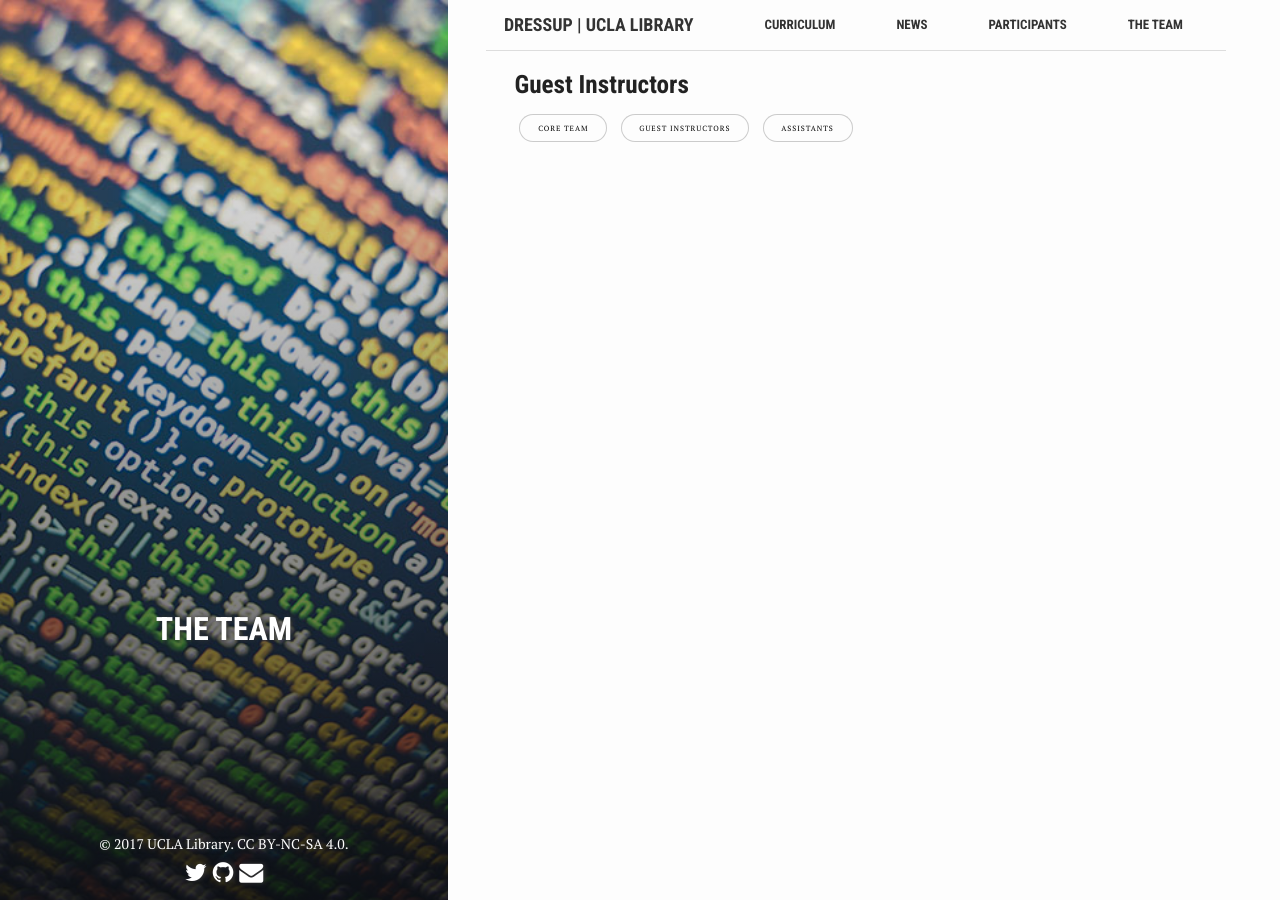
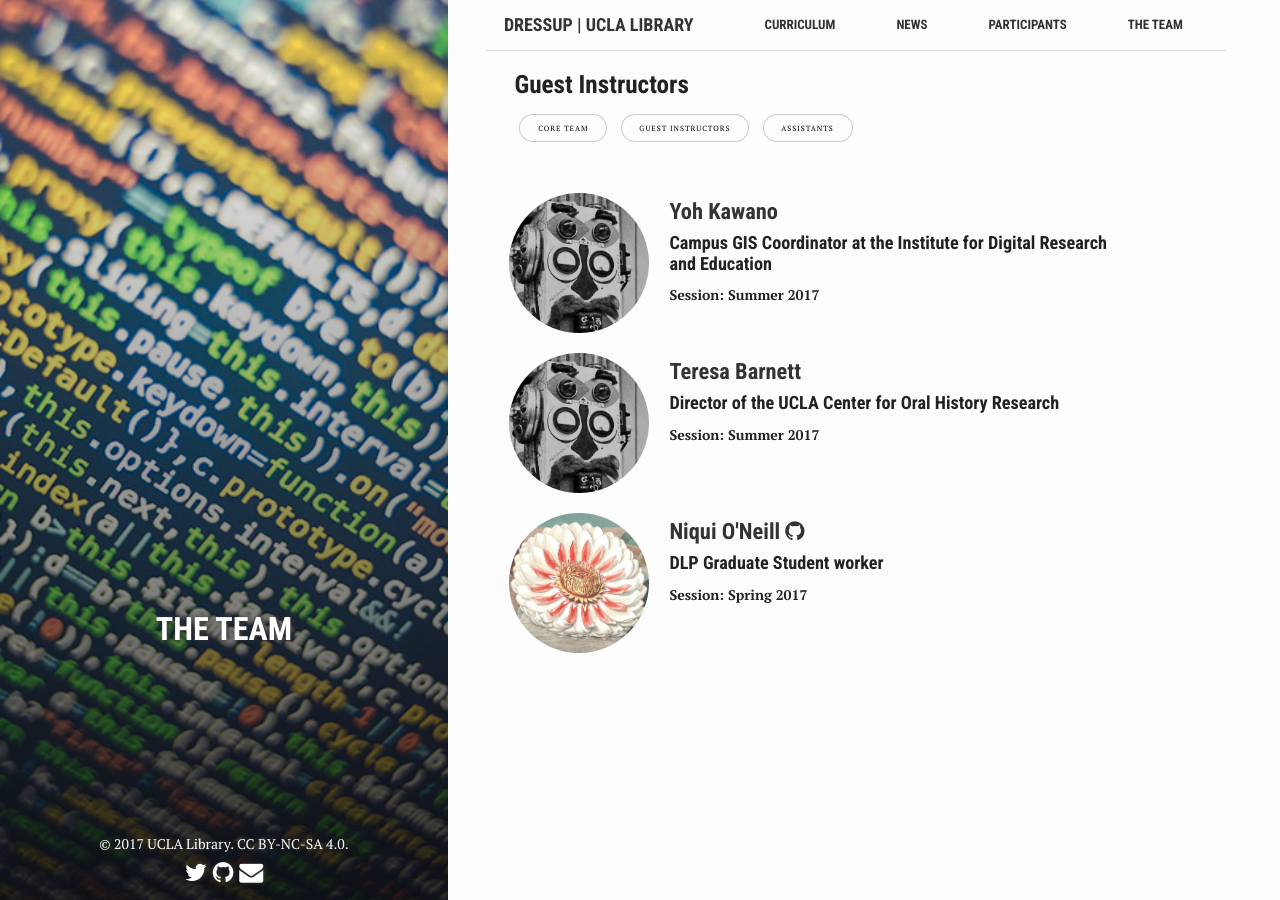
Before and after one commit to dnoneill/dressup-rebuild, a Jekyll site: the page built from _teamstatus/guest-instructor.md, in a window 1280 px wide. Built offline with Jekyll 4.4.1, drawn with Linux system fonts in a browser that asks for light colours.

Commit message:
added guest instructors, redid layout

```diff
--- a/_layouts/team.html
+++ b/_layouts/team.html
@@ -14,7 +14,7 @@
     {% endfor %}
     <br><br>
     {% for person in site.people %}
-    {% if person.role == status and person.status != 'alumni' %}
+    {% if person.role == status and person.status != 'alumni' and person.role == 'instructor' %}
     <div class="content">
         <div class="row">
             <div class="col-xs-2 col-sm-4 col-md-4 col-lg-4 col-xl-4" style="width: 16rem; height: 16rem;">
@@ -45,14 +45,14 @@
     </div>
     {% endif %}
     {% endfor %}
-    <br>
+    {{site.custom_sort}}
     <h2 id="alumni-header"></h2>
-    {% assign alumnisort = site.people | sort: 'date' | reverse %}
+    {% assign alumnisort = site.people | sort: 'session' | reverse %}
     {% for person in alumnisort %}
-    {% if person.role == status and person.status == 'alumni' %}
+    {% if person.role == status and person.status == 'alumni' or person.role != 'instructor' %}
     <script>
-    {% if page.title == "The Team" %}document.getElementById("alumni-header").innerHTML = "Core Team Alumni"
-    {% else %}document.getElementById("alumni-header").innerHTML = "{{page.title}} Alumni";{% endif %}
+    {% if page.title == "The Team" %}document.getElementById("alumni-header").innerHTML = "<br>Core Team Alumni"
+    {% elsif page.title == 'Core Team' %}document.getElementById("alumni-header").innerHTML = "<br>{{page.title}} Alumni";{% endif %}
     </script>
     <div class="content">
         <div class="row">
--- a/_people/niqui_oneill.md
+++ b/_people/niqui_oneill.md
@@ -1,14 +1,13 @@
 ---
 layout: people
 display_name: Niqui O'Neill
-title: Digital Projects Assistant
+title: DLP Graduate Student worker
 picture: waterlily
 twitter:
 github: dnoneill
 email:
 website:
-role: assistant
+role: guest-instructor
 session: Spring 2017
 date: 2017-04-01
-status: alumni
 ---
--- /dev/null
+++ b/_people/teresa_barnett.md
@@ -0,0 +1,14 @@
+---
+layout: people
+display_name: Teresa Barnett
+title: Director of the UCLA Center for Oral History Research
+picture:
+twitter:
+github:
+email:
+website:
+role: guest-instructor
+session: Summer 2017
+date: 2017-06-01
+---
+Teresa Barnett is director of the UCLA Center for Oral History Research, where she has worked for twenty years. She has published several essays on oral history and historical memory in edited volumes. She lives in Los Angeles, California.
--- /dev/null
+++ b/_people/yoh_kawano.md
@@ -0,0 +1,13 @@
+---
+layout: people
+display_name: Yoh Kawano
+title: Campus GIS Coordinator at the Institute for Digital Research and Education
+picture:
+twitter:
+github:
+email:
+website:
+role: guest-instructor
+session: Summer 2017
+date: 2017-06-01
+---
```
Also changed, not shown: _people/benson_han.md (+2 -1 lines), _people/ian_peacock.md (+2 -1 lines).
